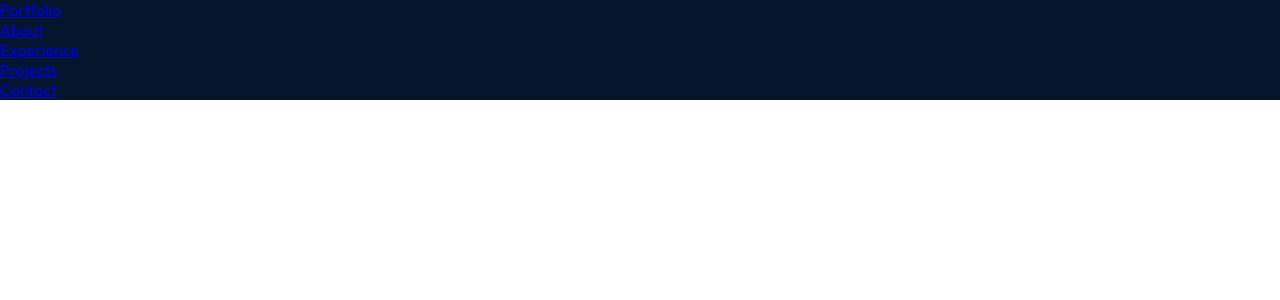
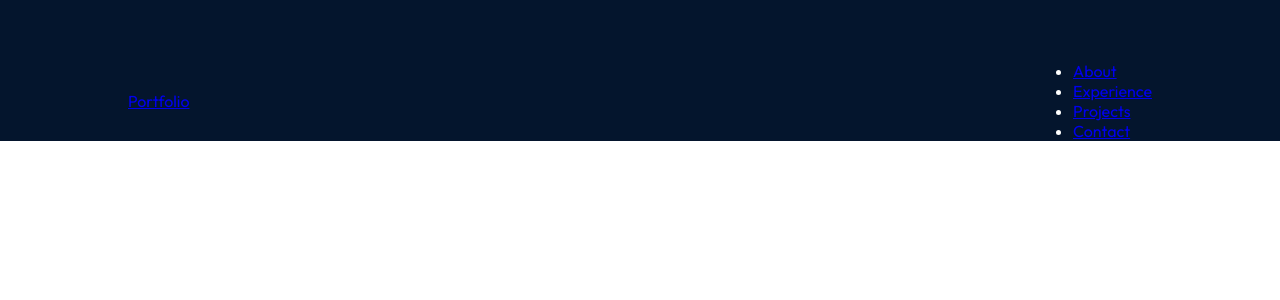
Before and after one commit to sabinaSandais/my-portfolio, a React (Vite) app in the folder portfolio/: page / in a window 1280 px wide. Shown: the top 300 px of the page. Built offline with nearby package versions, Linux system fonts and the light colour scheme.

Commit message:
Update Navbar.module.css

```diff
--- a/portfolio/src/components/Navbar.module.css
+++ b/portfolio/src/components/Navbar.module.css
@@ -0,0 +1,12 @@
+@import "../vars.css";
+
+.navbar {
+    position: relative;
+    display: flex;
+    align-items: center;
+justify-content: space-between;
+padding-top: 61px;
+z-index: 2;
+margin: 0 10%;
+
+}
```
